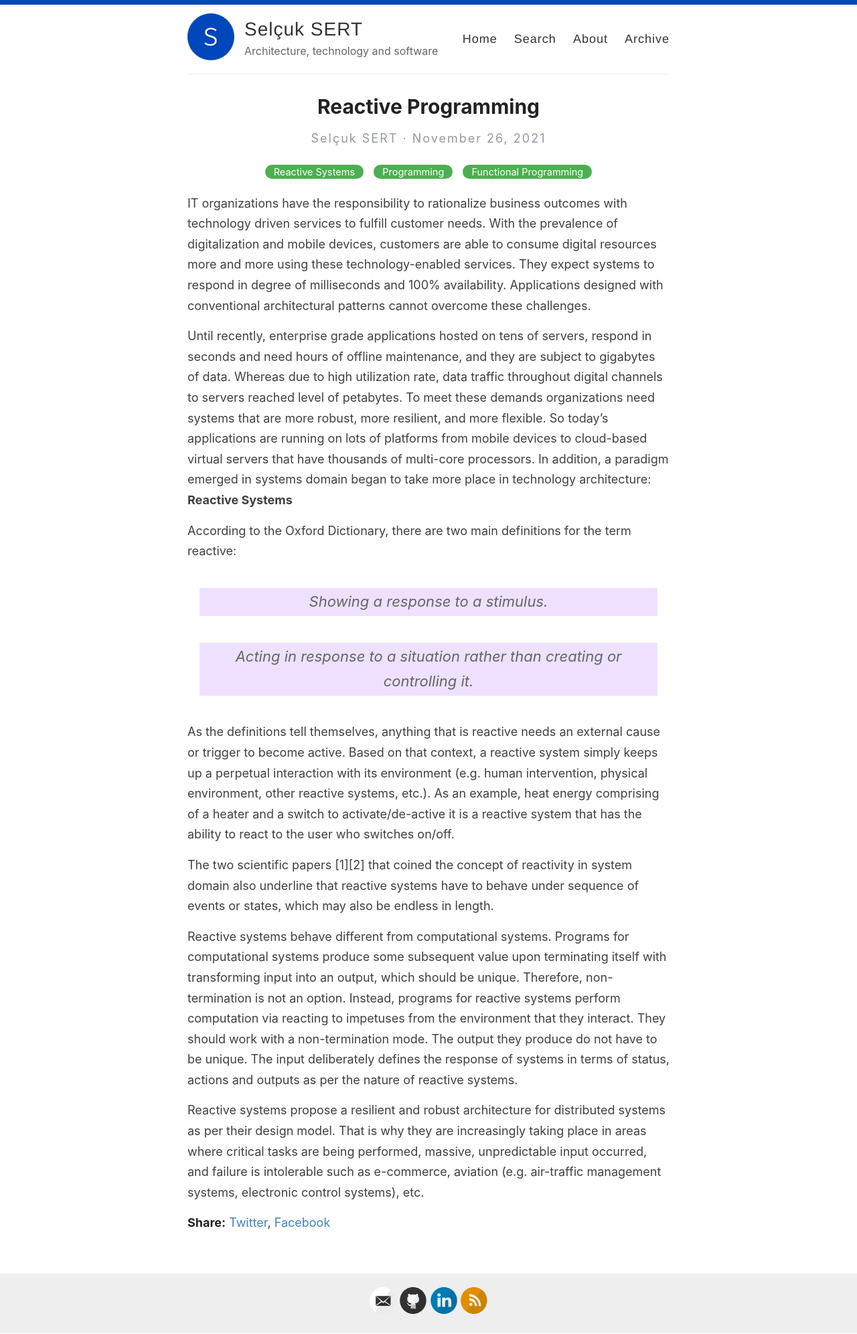
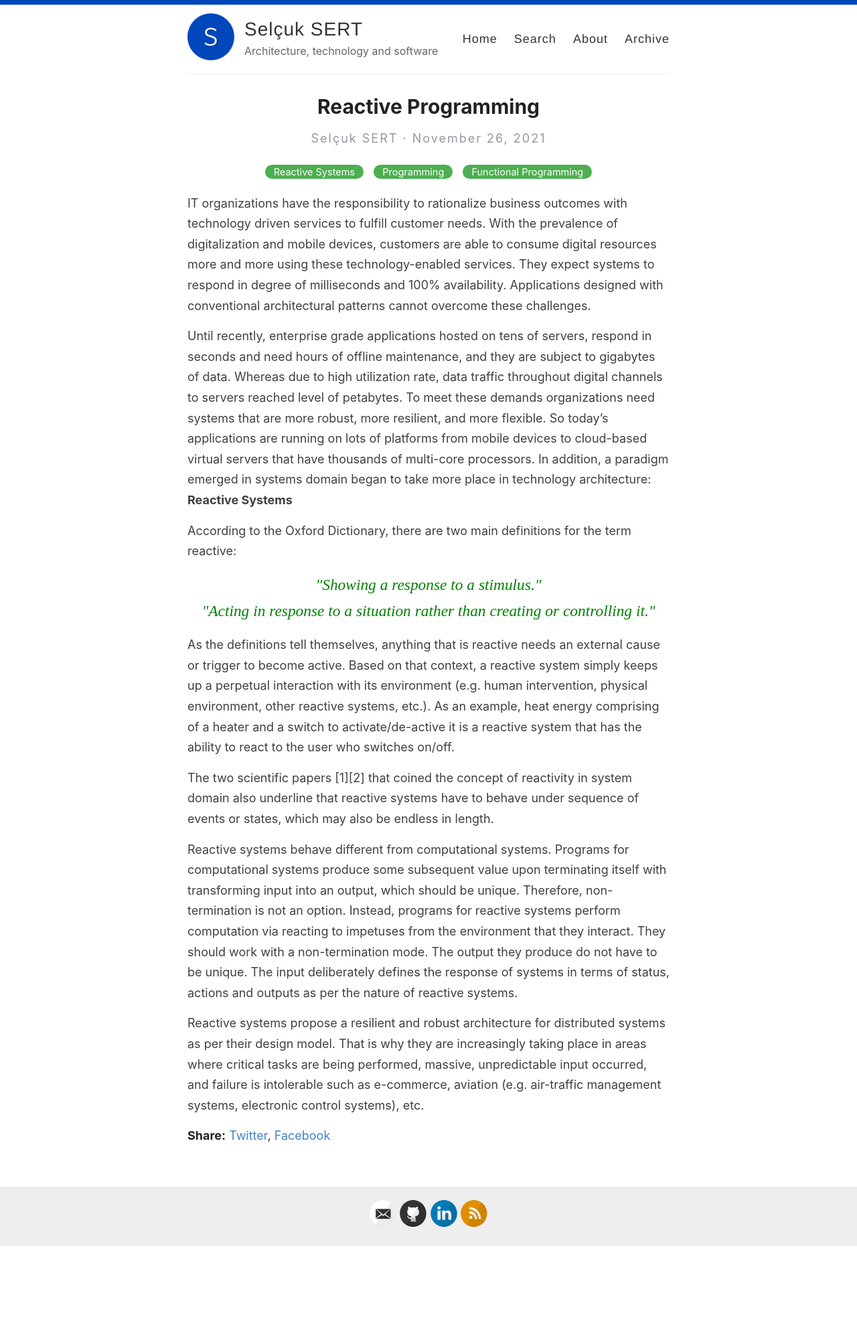
Before and after one commit to selcuksert/selcuksert.github.io, a Jekyll site: the page built from _posts/2021-11-26-reactive-programming.md, in a window 1280 px wide. Shown: the whole page at 67% size. Built offline with Jekyll 4.4.1, drawn with Linux system fonts in a browser that asks for light colours; after the commit the page ends 1862 px from its top, so only the background shows below that.

Commit message:
Blog update

```diff
--- a/_includes/pullquote.html
+++ b/_includes/pullquote.html
@@ -1 +1 @@
-<blockquote>{{ include.quote }}</blockquote>
+<blockquote>"{{ include.quote }}"</blockquote>
--- a/assets/style.scss
+++ b/assets/style.scss
@@ -162,6 +162,7 @@ blockquote {
   font-style: italic;
   color: green;
   text-align: center;
+  font-family: ui-monospace;
 }
 
 a {
@@ -359,16 +360,6 @@ nav {
 }
 
 .post {
-  blockquote {
-    margin: 1.8em .8em;
-    /*border-left: 2px solid $gray;*/
-    padding: 0.1em 1em;
-    color: $gray;
-    font-size: 22px;
-    font-style: italic;
-    background-color: #ede1ff;
-  }
-
   .you-may-like{
     margin: 1.8em .8em;
     /*border-left: 2px solid $gray;*/
```
